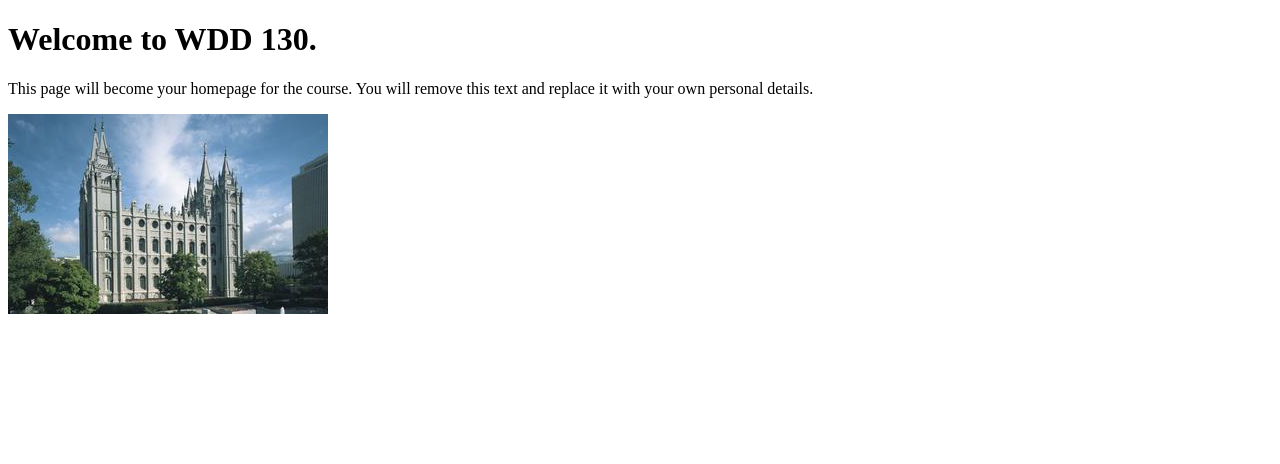
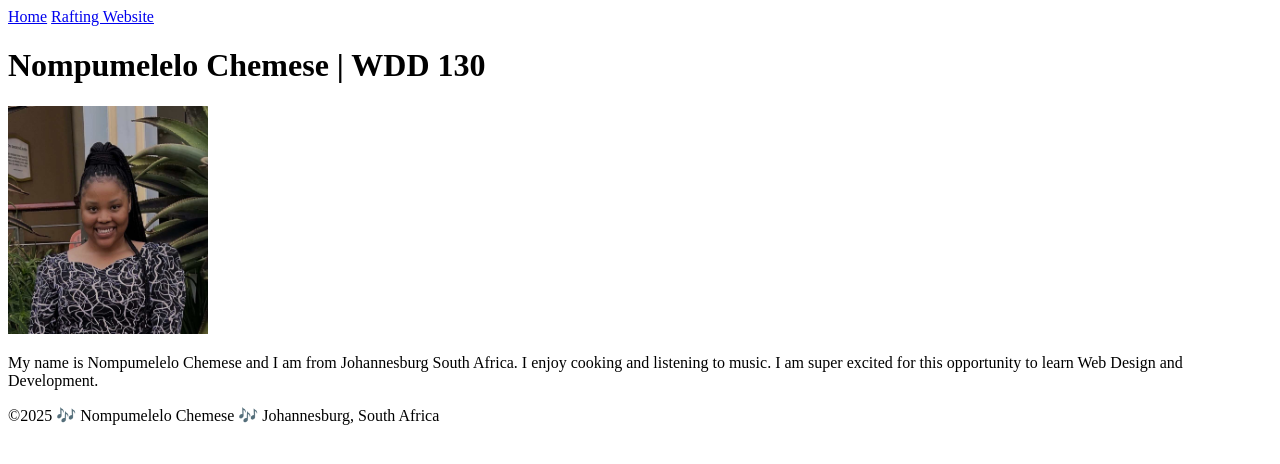
Before and after one commit to nompumelelochemese/wdd130, a plain HTML site: page index.html in a window 1280 px wide. Drawn offline with Linux system fonts and the light colour scheme.

Commit message:
added an image.

```diff
--- a/index.html
+++ b/index.html
@@ -1,14 +1,29 @@
 <!DOCTYPE html>
 <html lang="en">
+
 <head>
     <meta charset="UTF-8">
     <meta name="viewport" content="width=device-width, initial-scale=1.0">
-    <title>WDD 130 | Personal Homepage</title>
+    <title>Nompumelelo Chemese | WDD 130</title>
 </head>
+
 <body>
-    <h1>Welcome to WDD 130.</h1>
-    <p>This page will become your homepage for the course. You will remove this text and replace it with your own personal details.</p>
+    <header>
+        <nav>
+            <a href="#">Home</a>
+            <a href="wwr/">Rafting Website</a>
+        </nav>
+    </header>
+    <main>
+        <h1>Nompumelelo Chemese | WDD 130</h1>
+        <img src="images/profile.jpg" alt="Nompumelelo Chemese Profile" width="200">
+        <p>My name is Nompumelelo Chemese and I am from Johannesburg South Africa. I enjoy cooking and listening to
+            music. I am super excited for this opportunity to learn Web Design and Development.</p>
+    </main>
+    <footer>
+        <p>©2025 🎶 Nompumelelo Chemese 🎶 Johannesburg, South Africa</p>
+    </footer>
 
-    <img src="images/salt-lake-temple.jpg" alt="The Salt Lake Temple.">
 </body>
+
 </html>
```
Also changed, not shown: images/profile.jpg (added).
